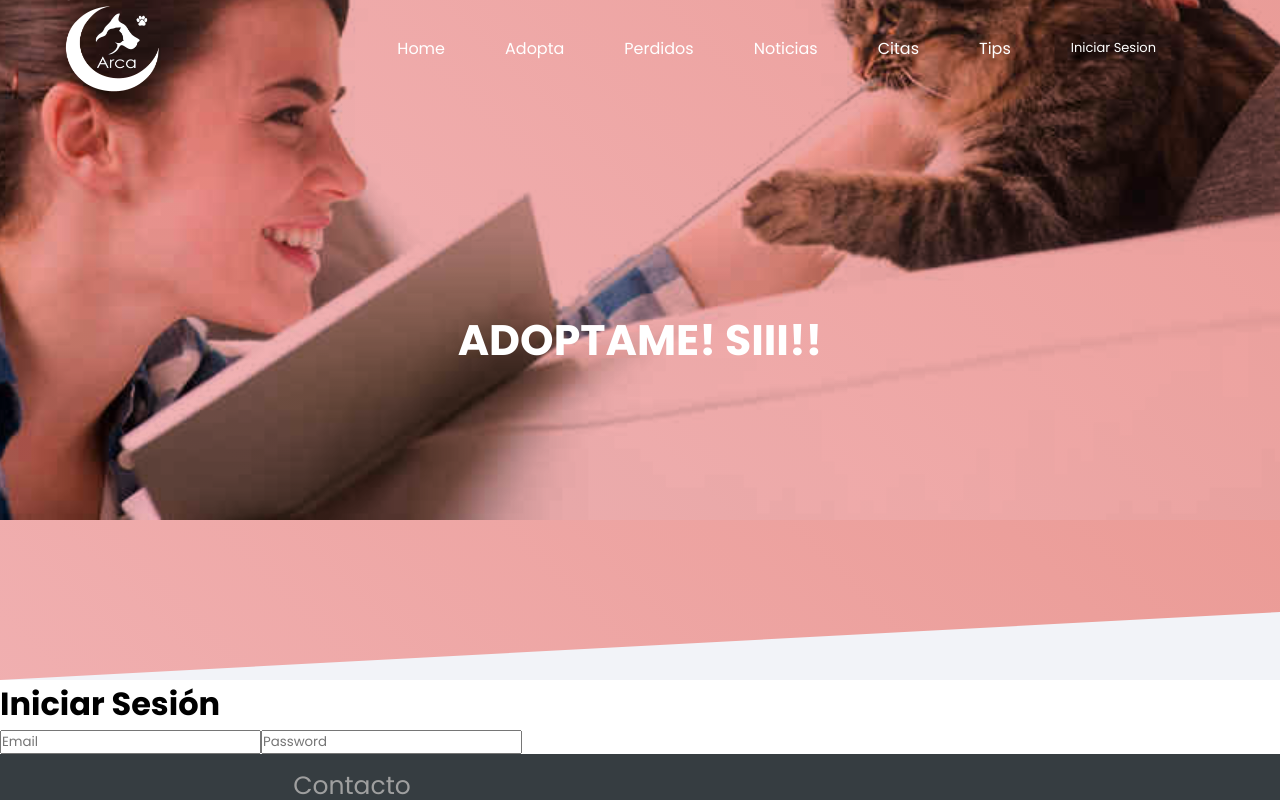
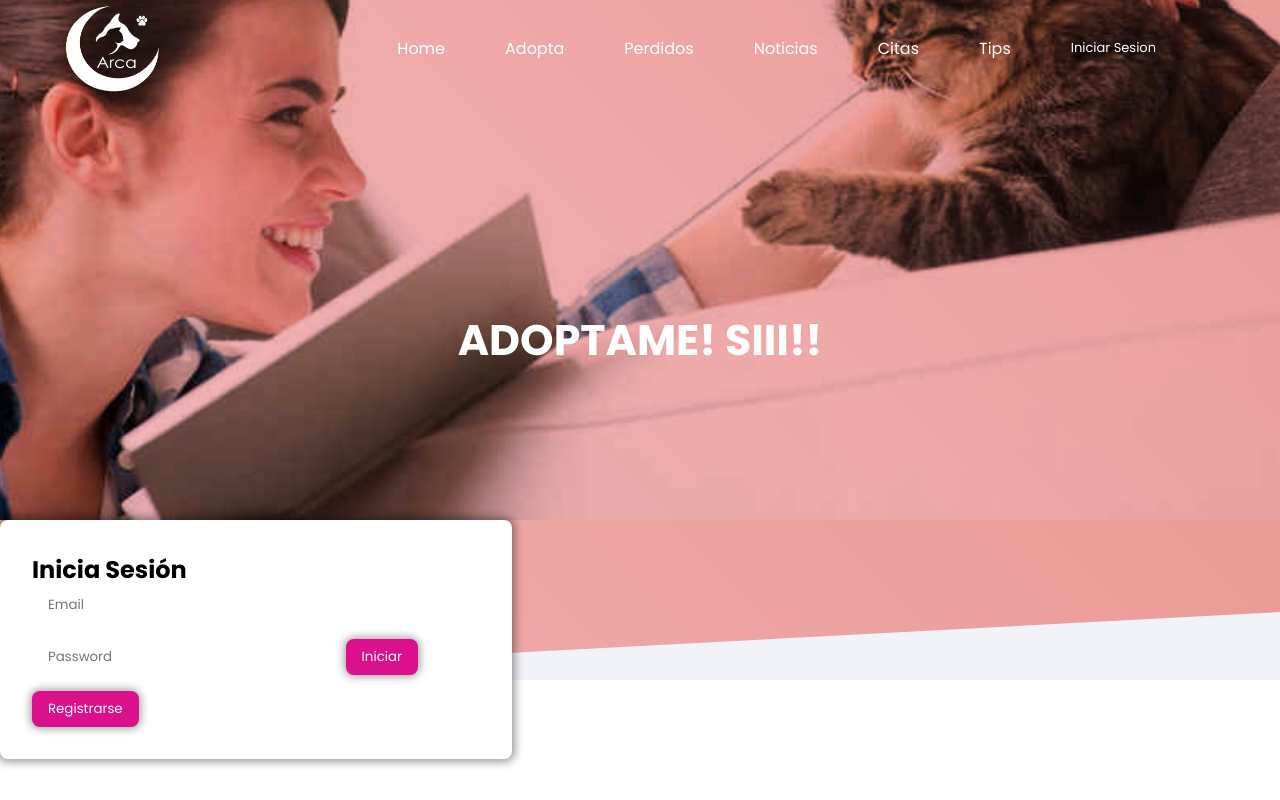
Before and after one commit to LeightNeal/arcaWeb, an Angular app: page /welcome/contact in a window 1280 px wide. Shown: the top 800 px of the page. Built offline with nearby package versions, Linux system fonts and the light colour scheme.

Commit message:
form-login v1

```diff
--- a/src/app/components/forms/form-login/form-login.component.html
+++ b/src/app/components/forms/form-login/form-login.component.html
@@ -1,11 +1,9 @@
-<div class="testbox">
-        <h1>Iniciar Sesión</h1>
-        <form action="/">
-        <label id="icon" for="name"><i class="icon-envelope "></i></label>
-        <input type="text" name="name" id="name" placeholder="Email" required/>
-        <label id="icon" for="name"><i class="icon-shield"></i></label>
-        <input type="password" name="name" id="name" placeholder="Password" required/>
-         <a href="#" class="button">Iniciar</a>
-         <a href="#" class="button">Registrarse</a>
+      <div class="formLogin-container">
+        <form class="form-login centered layout">
+          <h2>Inicia Sesión</h2>
+          <input class="form-login__input" placeholder="Email" type="email" required>
+          <input class="form-login__input" placeholder="Password" type="password" required>
+          <button class="form-login__submit" type="submit">Iniciar</button>
+          <button class="form-login__submit" type="submit">Registrarse</button>
         </form>
       </div>
--- a/src/styles.css
+++ b/src/styles.css
@@ -1444,3 +1444,62 @@ transition: .3s;
     font-size: calc(var(--banner-title-font-size) / 1.5);
     text-transform: uppercase;
 }
+
+/* form de login */
+
+.form-login__submit:hover{
+    text-shadow: 0 1px 1px rgba(0,0,0,0.5);
+    background:#C05FA4;
+    padding: 13px 23px;
+    margin-top: -3px;
+}
+
+.form-login {
+    width: 40vmax;
+    height: auto;
+    box-shadow: 0 0 1vmin .4vmin rgba(10, 10, 10, 0.4);
+    border-radius: 1vmin;
+    position: relative;
+    top: -10rem;
+    background: #fff;
+    padding: 2rem;
+}
+
+.form-login h3, .form-date h4{
+    text-align: center;
+}
+
+.container-form-date {
+    padding: 2rem 0;
+}
+
+.form-login__input {
+    padding: .5rem 1rem;
+    width: 100%;
+    margin-bottom: 1rem;
+    border-radius: .5vmin;
+    border: none;
+    transition: border .1s ease-in;
+}
+
+.form-login__input:focus {
+    border: .6vmin solid #DB108C;
+}
+
+.form-login__submit {
+    padding: .5rem 1rem;
+    background: #DB108C;
+    border: none;
+    border-radius: 1vmin;
+    color: #fff;
+    box-shadow: 0 0 1vmin .2vmin rgba(10, 10, 10, .4);
+}
+
+.form-login input{
+    border-radius: 5px;
+    width: 70%;
+}
+
+.container-form-login {
+    padding: 2rem 0;
+}
```
